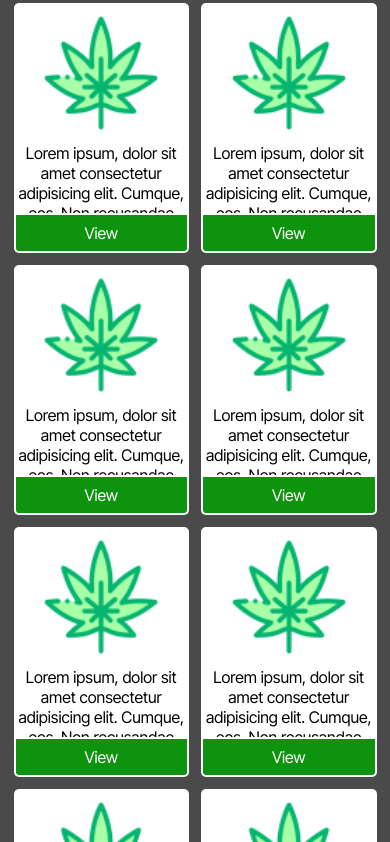
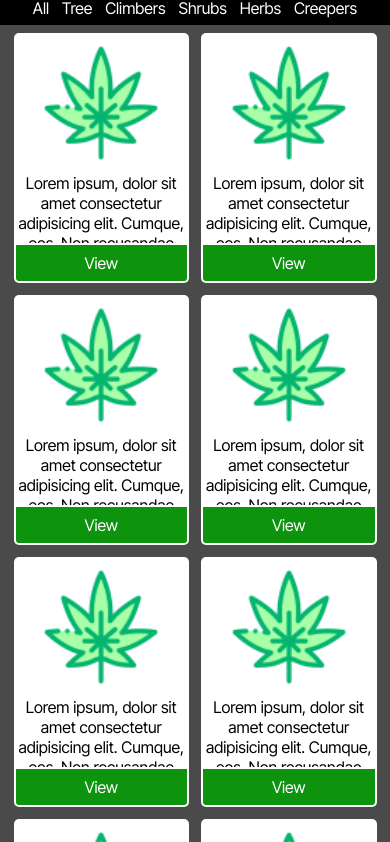
Before and after one commit to SatyendraCODE/GreenBabu, a plain HTML site: page index.html in a window 390 px wide. Shown: the part 58-900 px from the top of the page. Drawn offline with Linux system fonts and the light colour scheme.

Commit message:
mobile
added selective list 1

```diff
--- a/css/style.css
+++ b/css/style.css
@@ -438,15 +438,45 @@ footer>#copyr {
     #signUpLI{
         display: none;
     }
-    .selective-list-1{
-        display: none;
+    .selective-list-1 {
+        margin-top: 50px;
+        width: 100%;
+        background-color: black;
+        font-size: 1em;
+        position: fixed;
+        top: 0;
+        left: 0;
+        z-index: 1;
+    }
+
+    .selective-list-1>ul {
+        display: flex;
+        align-items: center;
+    }
+
+    .selective-list-1>ul>li {
+        list-style: none;
+        padding: .4rem 0rem;
+    }
+
+    .selective-list-1>ul>li>a {
+        text-decoration: none;
+        color: white;
+        padding: .4rem;
+        transition: .5s;
+    }
+
+    .selective-list-1>ul>li>a:hover {
+        background-color: rgb(6 157 6);
+        border-bottom: .5px solid white;
+        /* border: 2px solid rgb(255, 255, 255); */
     }
     main {
         margin: 5px 0 5px;
         display: flex;
         justify-content: center;
         position: relative;
-        top: 50px;
+        top: 80px;
         left: 0;
     }
     main>.flex-container {
@@ -482,7 +512,7 @@ footer>#copyr {
     }
     footer {
         position: relative;
-        top: 50px;
+        top: 80px;
         left: 0;
         height: 160px;;
     }
```
